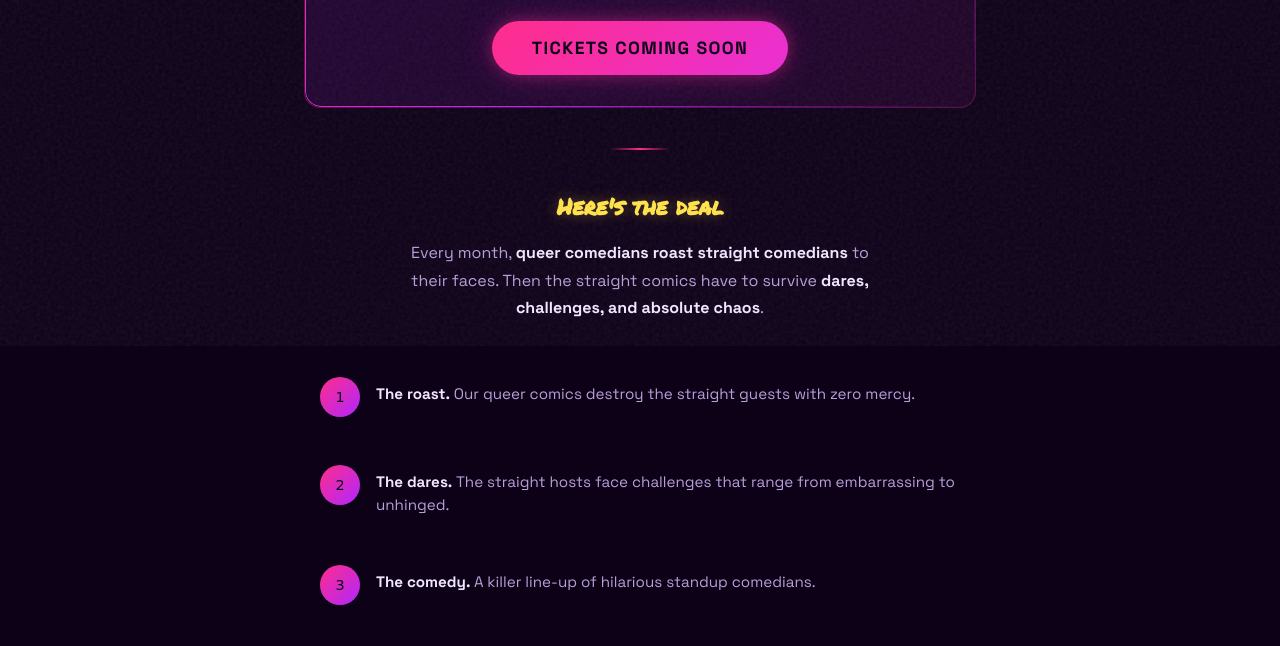
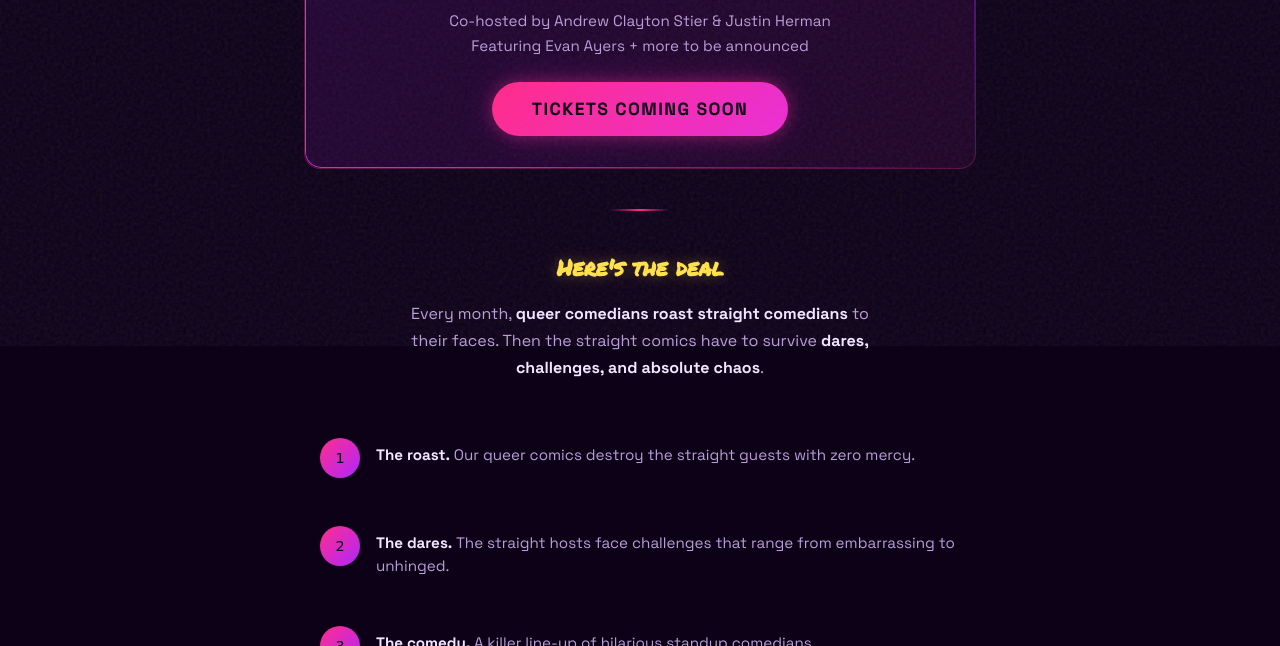
Before and after one commit to andrewcstier/queerroastcomedy, a plain HTML site: page index.html in a window 1280 px wide. Shown: the part 454-1100 px from the top of the page. Drawn offline with Linux system fonts and the light colour scheme; a web font is replaced by a local one.

Commit message:
Add Dec 10 hosts and confirmed comics
Co-Authored-By: Claude Opus 5.5 <noreply@anthropic.com>

```diff
--- a/index.html
+++ b/index.html
@@ -570,6 +570,10 @@
                 Show @ 10PM &middot;
                 <a href="https://www.google.com/maps/search/?api=1&query=Pack+Theater+Los+Angeles+CA" target="_blank" rel="noopener">Pack Theater</a>
             </div>
+            <div style="font-size: 0.95rem; color: #b89fd6; margin-top: -0.75rem; margin-bottom: 1.5rem; line-height: 1.6;">
+                Co-hosted by Andrew Clayton Stier &amp; Justin Herman<br>
+                Featuring Evan Ayers + more to be announced
+            </div>
             <!-- Tickets not on sale yet. When the link is live, replace the span below with:
             <a
                 href="TICKET_URL"
```
